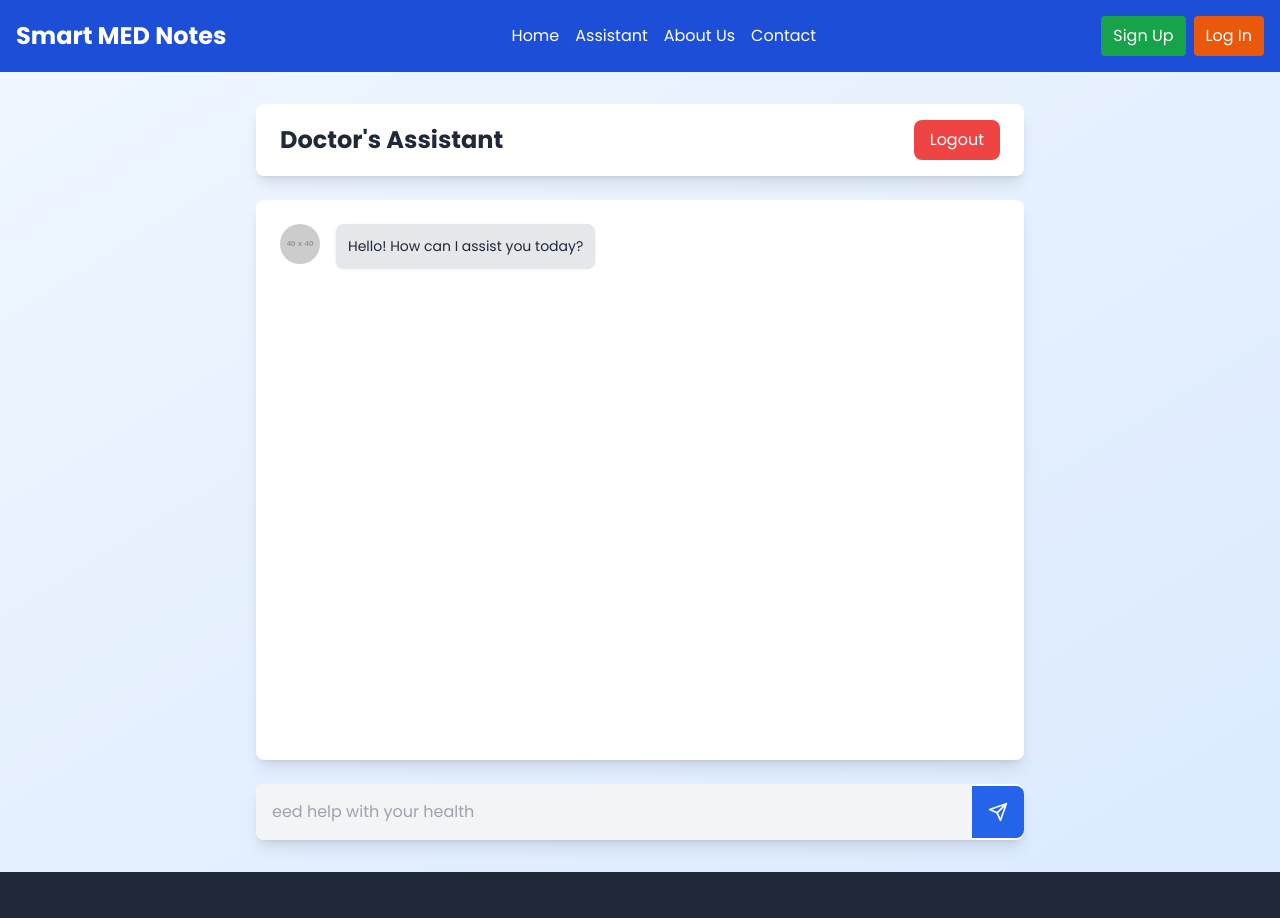
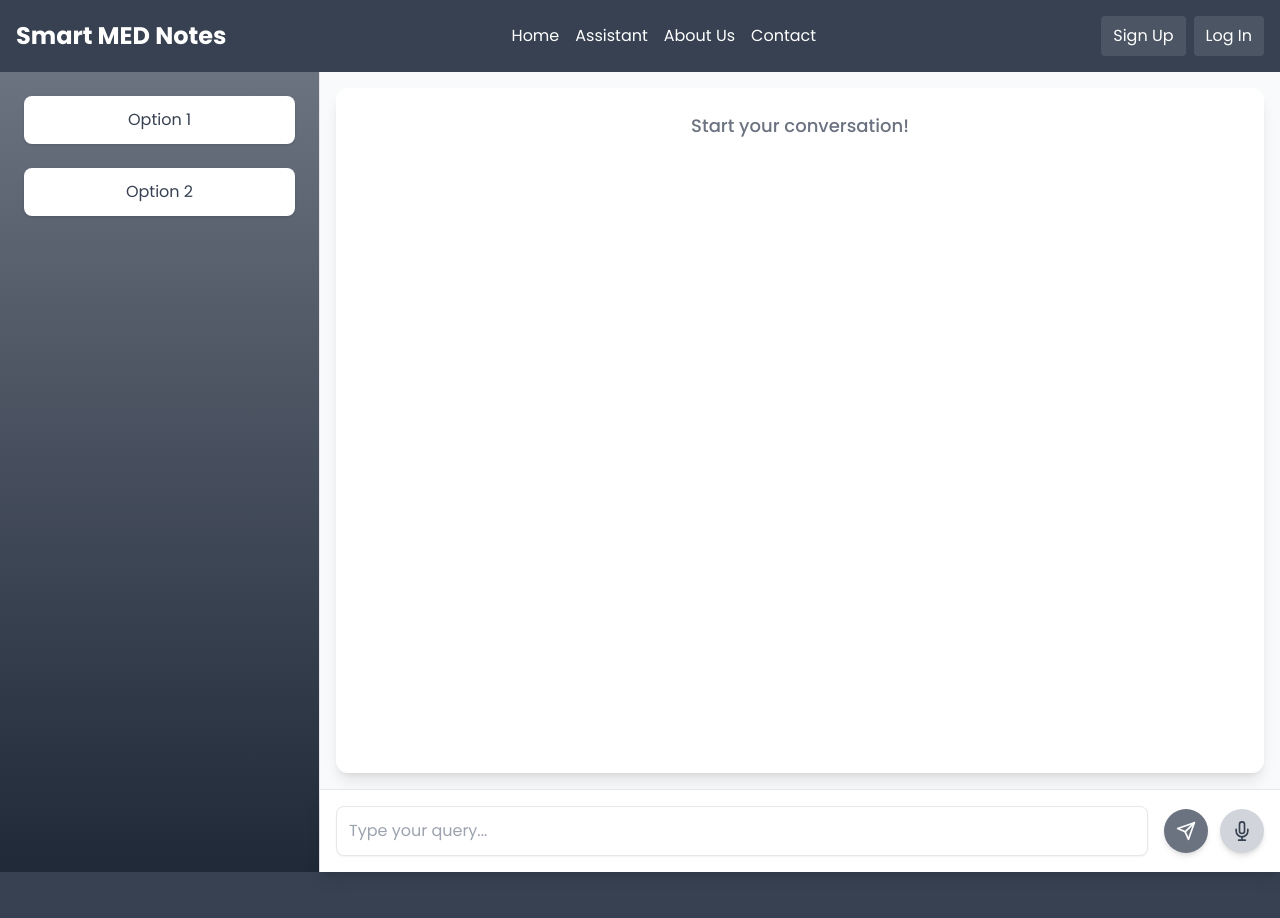
Before and after one commit to skhaldoon/SmartMedNotes, a React (Vite) app in the folder frontend/: page /assistant in a window 1280 px wide. Shown: the top 918 px of the page. Built offline with nearby package versions, Linux system fonts and the light colour scheme.

Commit message:
2nd phase

```diff
--- a/frontend/src/pages/assistant/Assistant.jsx
+++ b/frontend/src/pages/assistant/Assistant.jsx
@@ -1,156 +1,58 @@
-import React, { useState, useEffect } from "react";
-import { FiSend } from "react-icons/fi";
+import React, { useState } from "react";
+import { FiSend, FiMic } from "react-icons/fi";
 
 function Assistant() {
-  const [messages, setMessages] = useState([
-    { id: 1, text: "Hello! How can I assist you today?", sender: "bot" },
-  ]);
-  const [input, setInput] = useState("");
-  const [isTyping, setIsTyping] = useState(false);
-  const [placeholderText, setPlaceholderText] = useState("");
-  const [currentCharIndex, setCurrentCharIndex] = useState(0);
-  const [lineIndex, setLineIndex] = useState(0);
-
-  const placeholderLines = [
-    "Ask me anything!",
-    "Need help with your health?",
-    "What can I do for you today?",
-    "Type your query here...",
-  ];
-
-  useEffect(() => {
-    // Dynamic letter-by-letter typing for the placeholder
-    if (lineIndex < placeholderLines.length) {
-      let charIndex = 0;
-      const typeInterval = setInterval(() => {
-        setPlaceholderText(
-          (prevText) => prevText + placeholderLines[lineIndex][charIndex]
-        );
-        charIndex++;
-
-        if (charIndex === placeholderLines[lineIndex].length) {
-          clearInterval(typeInterval);
-          setTimeout(() => {
-            setLineIndex((prevIndex) =>
-              prevIndex + 1 < placeholderLines.length ? prevIndex + 1 : 0
-            );
-            setPlaceholderText("");
-          }, 1500); // Pause before switching to the next line
-        }
-      }, 100); // Typing speed
-
-      return () => clearInterval(typeInterval);
-    }
-  }, [lineIndex]);
+  const [query, setQuery] = useState("");
 
   const handleSend = () => {
-    if (input.trim()) {
-      setMessages([
-        ...messages,
-        { id: Date.now(), text: input, sender: "user" },
-      ]);
-      setInput("");
-
-      // Simulate bot typing and responding
-      setIsTyping(true);
-      setTimeout(() => {
-        setMessages((prevMessages) => [
-          ...prevMessages,
-          {
-            id: Date.now(),
-            text: "I understand your request. Let me process that!",
-            sender: "bot",
-          },
-        ]);
-        setIsTyping(false);
-      }, 1000);
-    }
-  };
-
-  const handleKeyDown = (e) => {
-    if (e.key === "Enter") {
-      handleSend();
+    if (query.trim()) {
+      console.log("Query submitted:", query);
+      setQuery("");
     }
   };
 
   return (
-    <div className="min-h-screen bg-gradient-to-br from-blue-50 to-blue-100 flex flex-col items-center py-8 px-4">
-      {/* Header */}
-      <header className="w-full max-w-3xl bg-white shadow-lg py-4 px-6 flex items-center justify-between rounded-lg">
-        <h1 className="text-2xl font-bold text-gray-800">Doctor's Assistant</h1>
-        <button
-          onClick={() => alert("Logout initiated")}
-          className="bg-red-500 text-white px-4 py-2 rounded-lg hover:bg-red-600 transition-all"
-        >
-          Logout
+    <div className="flex h-screen bg-gray-50">
+      {/* Left Sidebar */}
+      <div className="w-1/4 bg-gradient-to-b from-gray-500 to-gray-800 p-6 border-r text-white">
+        <button className="w-full mb-6 bg-white text-gray-700 py-3 px-4 rounded-lg shadow hover:bg-gray-200 transition">
+          Option 1
         </button>
-      </header>
+        <button className="w-full bg-white text-gray-700 py-3 px-4 rounded-lg shadow hover:bg-gray-200 transition">
+          Option 2
+        </button>
+      </div>
 
-      {/* Chat Area */}
-      <main className="w-full max-w-3xl flex-grow bg-white p-6 rounded-lg shadow-lg mt-6 overflow-y-auto space-y-4">
-        {messages.map((msg) => (
-          <div
-            key={msg.id}
-            className={`flex items-start space-x-4 ${
-              msg.sender === "user" ? "justify-end" : ""
-            }`}
-          >
-            {msg.sender === "bot" && (
-              <img
-                src="https://via.placeholder.com/40"
-                alt="Bot Avatar"
-                className="w-10 h-10 rounded-full"
-              />
-            )}
-            <div
-              className={`p-3 rounded-lg max-w-xs text-sm shadow ${
-                msg.sender === "user"
-                  ? "bg-blue-600 text-white"
-                  : "bg-gray-200 text-gray-800"
-              }`}
-            >
-              {msg.text}
-            </div>
-            {msg.sender === "user" && (
-              <img
-                src="https://via.placeholder.com/40"
-                alt="User Avatar"
-                className="w-10 h-10 rounded-full"
-              />
-            )}
-          </div>
-        ))}
-        {isTyping && (
-          <div className="flex items-center space-x-2">
-            <img
-              src="https://via.placeholder.com/40"
-              alt="Bot Avatar"
-              className="w-10 h-10 rounded-full"
-            />
-            <div className="p-3 rounded-lg bg-gray-200 text-gray-800 text-sm shadow">
-              Bot is typing...
+      {/* Main Chat Section */}
+      <div className="flex-1 flex flex-col">
+        {/* Chat Display Area */}
+        <div className="flex-1 m-4 bg-white shadow-lg rounded-xl overflow-auto">
+          <div className="p-6 text-center text-gray-500 text-lg font-medium">
+            Start your conversation!
           </div>
         </div>
-        )}
-      </main>
 
         {/* Input Area */}
-      <footer className="w-full max-w-3xl flex items-center justify-between mt-6 bg-white rounded-lg shadow-lg">
+        <div className="flex items-center p-4 border-t bg-white shadow-lg">
           <input
             type="text"
-          value={input}
-          onChange={(e) => setInput(e.target.value)}
-          onKeyDown={handleKeyDown}
-          placeholder={placeholderText}
-          className="flex-1 bg-gray-100 text-gray-800 p-4 rounded-l-lg focus:outline-none focus:ring-2 focus:ring-blue-300"
+            className="flex-1 mr-4 p-3 border rounded-lg focus:outline-none focus:ring-2 focus:ring-gray-500 shadow-sm"
+            placeholder="Type your query..."
+            value={query}
+            onChange={(e) => setQuery(e.target.value)}
+            onKeyDown={(e) => e.key === "Enter" && handleSend()}
           />
           <button
+            className="mr-3 bg-gray-500 text-white p-3 rounded-full shadow-md hover:bg-gray-600 transition"
             onClick={handleSend}
-          className="bg-blue-600 text-white p-4 rounded-r-lg hover:bg-blue-700 transition-all"
           >
             <FiSend className="w-5 h-5" />
           </button>
-      </footer>
+          <button className="bg-gray-300 text-gray-700 p-3 rounded-full shadow-md hover:bg-gray-400 transition">
+            <FiMic className="w-5 h-5" />
+          </button>
+        </div>
+      </div>
     </div>
   );
 }
--- a/frontend/src/pages/contact/Contact.css
+++ b/frontend/src/pages/contact/Contact.css
@@ -51,7 +51,7 @@
 
 .content .left-side .details i {
   font-size: 30px;
-  color: rgb(18, 145, 145);
+  color: rgb(48, 58, 58);
   margin-bottom: 10px;
 }
 
@@ -74,7 +74,7 @@
 .content .right-side .topic-text {
   font-size: 23px;
   font-weight: 600;
-  color: rgb(18, 145, 145);
+  color: rgb(62, 75, 75);
 }
 
 .right-side .input-box {
@@ -116,13 +116,13 @@
   border: none;
   padding: 8px 16px;
   border-radius: 6px;
-  background: rgb(18, 145, 145);
+  background: rgb(63, 70, 70);
   cursor: pointer;
   transition: all 0.3s ease;
 }
 
 .button input[type="button"]:hover {
-  background: rgb(18, 145, 145);
+  background: rgb(124, 129, 129);
 }
 
 @media (max-width: 950px) {
--- a/frontend/src/pages/contact/Contact.jsx
+++ b/frontend/src/pages/contact/Contact.jsx
@@ -79,30 +79,30 @@ const Contact = () => {
       <div
         className={`${styles.flexCenter} relative mt-5 pt-10  sm:py-13 py-4  `}
       >
-        <img
+        {/* <img
         //   src={background1}
           alt="Image"
           className={`w-auto h-auto object-cover sm:py-9 py-2 `}
-        />
+        /> */}
         <div className="absolute inset-0 flex flex-col  justify-center  text-white">
           <h2
-            className={`text-[40px] pl-10 font-poppins leading-[24px] pt-30 mt-20   font-bold mb-4 ml-6 text-teal-600`}
+            className={`text-[40px] pl-10 font-poppins leading-[24px] pt-30 mt-20   font-bold mb-4 ml-6 text-gray-600`}
           >
             Contact Us
           </h2>
-          <p className="text-[18px] pl-10  ml-6 sm:block hidden">
+          {/* <p className="text-[18px] pl-10  ml-6 sm:block hidden">
             A leading provider of quality and regulatory affairs services
-          </p>
+          </p> */}
         </div>
       </div>
       {/* line added */}
       <div className="mt-6 text-center pb-9">
-        <h2 className="text-2xl font-poopins sm:text-4xl font-bold text-teal-600">
+        <h2 className="text-2xl font-poopins sm:text-4xl font-bold text-gray-600">
           Get In Touch
         </h2>
         <p className="text-base font-poopins pl-7 pr-7 ml-5 mr-5 text-[18px] sm:text-[28px]  leading-[20px] sm:leading-[40px] mt-2">
           Don’t hesitate to contact us. Please use the form below or email at{" "}
-          <span className="text-teal-400">info(at)smartmednotes.com</span>
+          <span className="text-gray-400">info(at)smartmednotes.com</span>
           <br /> We are looking forward for your message.
         </p>
       </div>
--- a/frontend/src/pages/navbar/Navbar.jsx
+++ b/frontend/src/pages/navbar/Navbar.jsx
@@ -13,22 +13,22 @@ const Navbar = () => {
   return (
     <>
       {/* Navbar */}
-      <nav className="bg-blue-700 sticky top-0 z-50 p-4 flex flex-wrap items-center justify-between">
+      <nav className="bg-gray-700 sticky top-0 z-50 p-4 flex flex-wrap items-center justify-between">
         <div className="text-white text-xl md:text-2xl font-bold">
           Smart MED Notes
         </div>
         {/* Navigation Links */}
         <div className="flex flex-wrap space-x-2 md:space-x-4 text-sm md:text-base">
-          <Link to="/" className="text-white hover:text-teal-400">
+          <Link to="/" className="text-white hover:text-gray-400">
             Home
           </Link>
-          <Link to="/Assistant" className="text-white hover:text-teal-400">
+          <Link to="/Assistant" className="text-white hover:text-gray-400">
             Assistant
           </Link>
-          <Link to="/About" className="text-white hover:text-teal-400">
+          <Link to="/About" className="text-white hover:text-gray-400">
             About Us
           </Link>
-          <Link to="/Contact" className="text-white hover:text-teal-400">
+          <Link to="/Contact" className="text-white hover:text-gray-400">
             Contact
           </Link>
         </div>
@@ -36,13 +36,13 @@ const Navbar = () => {
         <div className="flex flex-wrap space-x-2 mt-2 md:mt-0">
           <button
             onClick={handleSignupClick}
-            className="bg-green-600 text-white px-3 py-2 text-sm md:text-base rounded hover:bg-green-700"
+            className="bg-gray-600 text-white px-3 py-2 text-sm md:text-base rounded hover:bg-gray-400"
           >
             Sign Up
           </button>
           <button
             onClick={handleLoginClick}
-            className="bg-orange-600 text-white px-3 py-2 text-sm md:text-base rounded hover:bg-orange-700"
+            className="bg-gray-600 text-white px-3 py-2 text-sm md:text-base rounded hover:bg-gray-400"
           >
             Log In
           </button>
```
Also changed, not shown: frontend/src/pages/footer/Footer.jsx (+7 -7 lines), frontend/src/pages/home/Home.jsx (+125 -47 lines). Lines whose indentation alone changed are shown as unchanged.
